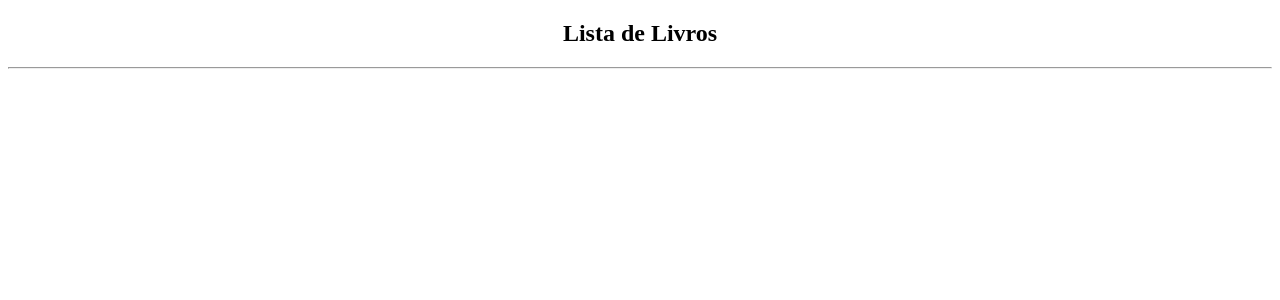
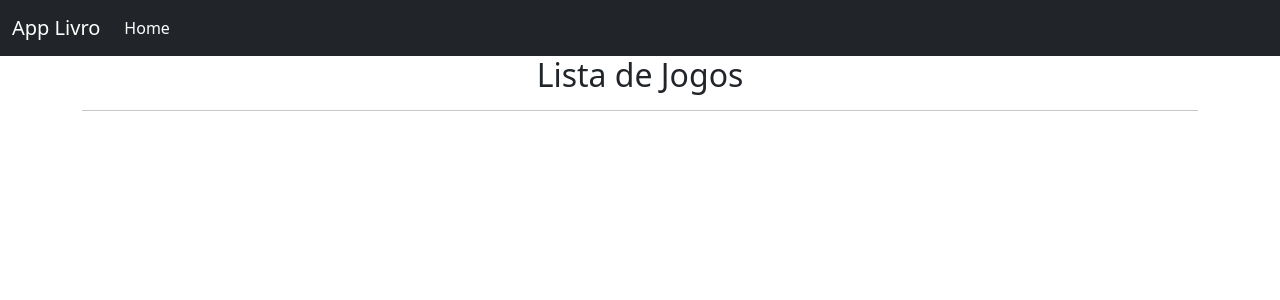
Before and after one commit to AngeloSouza1/Python-Estudo, a Django app: page / in a window 1280 px wide. Shown: the top 300 px of the page. Run offline with Django 5.2, Linux system fonts and the light colour scheme.

Commit message:
feat: utilizando template

```diff
--- /dev/null
+++ b/Django/livraria/templates/base.html
@@ -0,0 +1,20 @@
+<!doctype html>
+<html lang="en">
+  <head>
+    <meta charset="utf-8">
+    <meta name="viewport" content="width=device-width, initial-scale=1">
+
+    <link href="https://cdn.jsdelivr.net/npm/bootstrap@5.0.2/dist/css/bootstrap.min.css" rel="stylesheet" integrity="sha384-EVSTQN3/azprG1Anm3QDgpJLIm9Nao0Yz1ztcQTwFspd3yD65VohhpuuCOmLASjC" crossorigin="anonymous">
+
+    <title>AppLivraria</title>
+  </head>
+  <body>
+    {% include 'navbar.html' %}
+    <div class="container">
+        {% block content %}
+        {% endblock %}
+    </div>
+
+    <script src="https://cdn.jsdelivr.net/npm/bootstrap@5.0.2/dist/js/bootstrap.bundle.min.js" integrity="sha384-MrcW6ZMFYlzcLA8Nl+NtUVF0sA7MsXsP1UyJoMp4YLEuNSfAP+JcXn/tWtIaxVXM" crossorigin="anonymous"></script>
+  </body>
+</html>
--- a/Django/livraria/templates/home.html
+++ b/Django/livraria/templates/home.html
@@ -1,12 +1,6 @@
-<!DOCTYPE html>
-<html lang="pt-BR">
-<head>
-    <meta charset="UTF-8">
-    <meta name="viewport" content="width=device-width, initial-scale=1.0">
-    <title>Livraria</title>
-</head>
-<body>
-    <h2 style="text-align: center;">Lista de Livros</h2>
-    <hr>
-</body>
-</html>
+{% extends 'base.html' %}
+{% block content %}
+
+<h2 class="text-center">Lista de Jogos</h2>
+<hr>
+{% endblock %}
--- /dev/null
+++ b/Django/livraria/templates/navbar.html
@@ -0,0 +1,15 @@
+<nav class="navbar navbar-expand-lg navbar-dark bg-dark">
+    <div class="container-fluid">
+      <a class="navbar-brand" href="{% url 'home'%}">App Livro</a>
+      <button class="navbar-toggler" type="button" data-bs-toggle="collapse" data-bs-target="#navbarSupportedContent" aria-controls="navbarSupportedContent" aria-expanded="false" aria-label="Toggle navigation">
+        <span class="navbar-toggler-icon"></span>
+      </button>
+      <div class="collapse navbar-collapse" id="navbarSupportedContent">
+        <ul class="navbar-nav me-auto mb-2 mb-lg-0">
+          <li class="nav-item">
+            <a class="nav-link active" aria-current="page" href="{% url 'home'%}">Home</a>
+          </li>
+        </ul>
+      </div>
+    </div>
+  </nav>
--- a/Django/livraria/urls.py
+++ b/Django/livraria/urls.py
@@ -3,5 +3,5 @@ from django.http import HttpResponse
 from livraria.views import home
 
 urlpatterns = [
-    path('', home)
+    path('', home, name='home')
 ]
```
